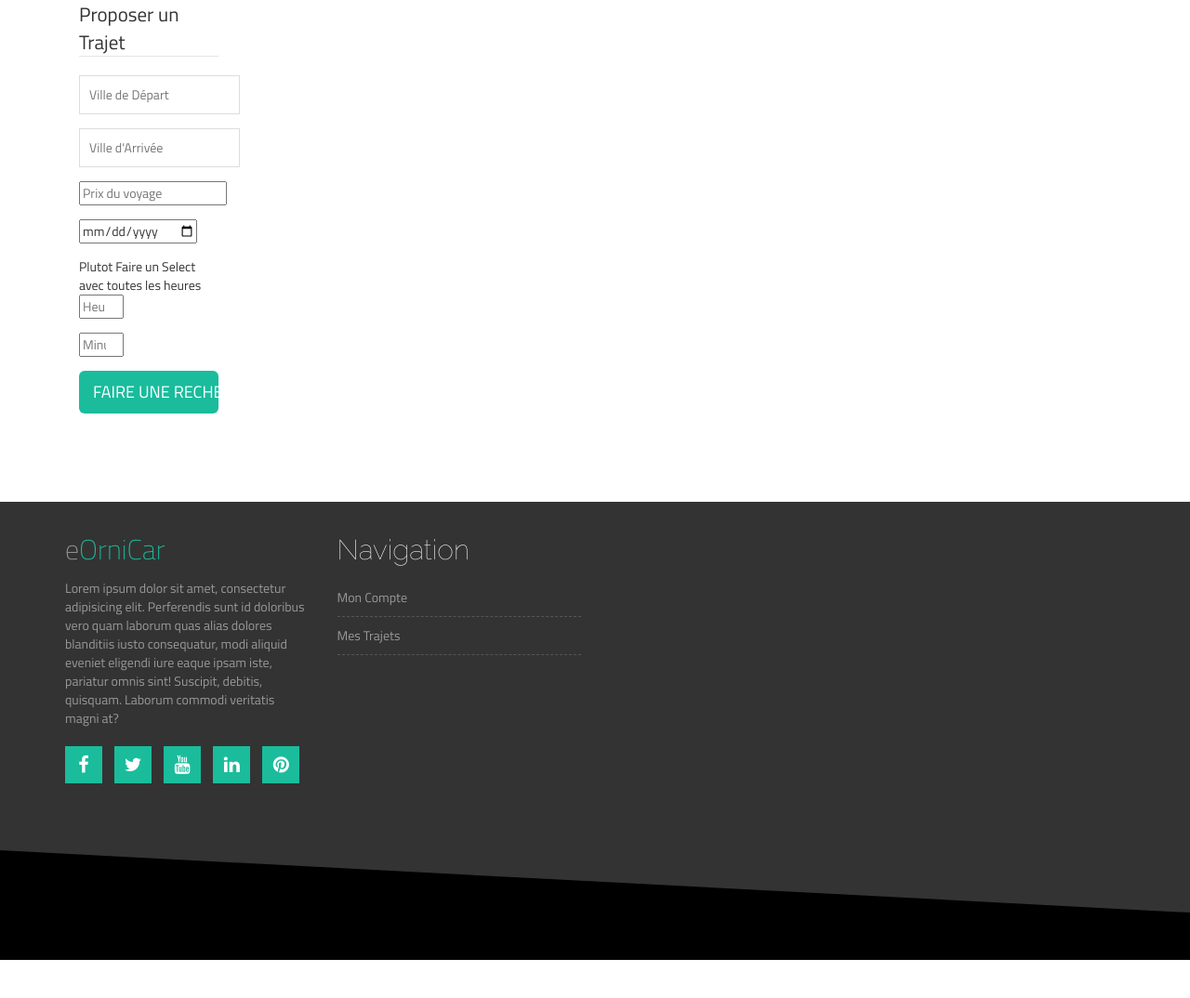
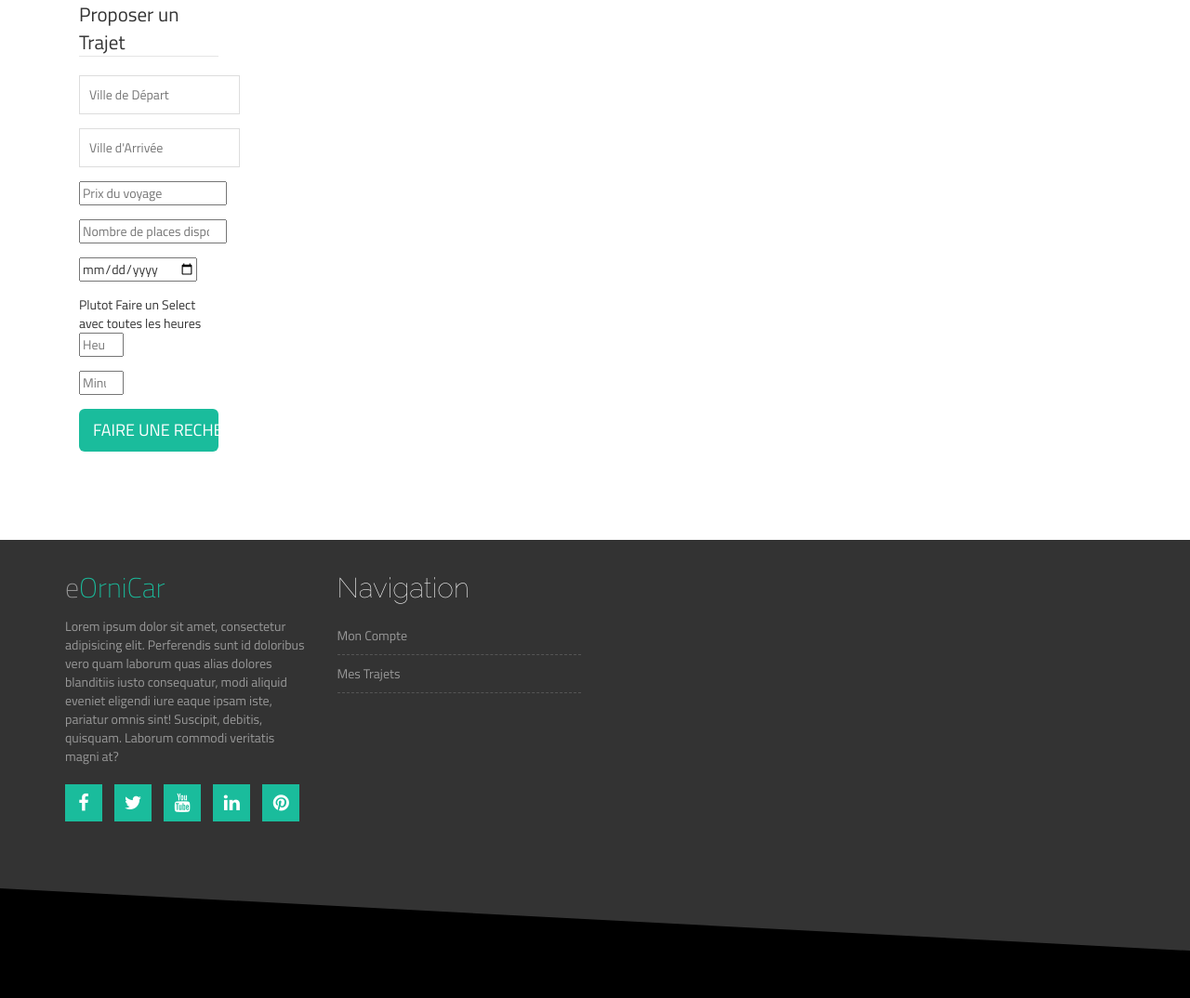
Before and after one commit to Wolfsister/SpartanProjectDDOrniCar, a PHP site: page /proposerTrajet.php in a window 1280 px wide. Shown: the part 327-1401 px from the top of the page at 93% size. Before the commit the page ends 1360 px from the top, so only its background shows below. Run offline with PHP 8.4, Linux system fonts and the light colour scheme; some libraries are stand-ins or nearby versions.

Commit message:
Notes de quoi faire dans AVoirPlusTard

```diff
--- a/PhpSpartanProject/code/proposerTrajet.php
+++ b/PhpSpartanProject/code/proposerTrajet.php
@@ -46,6 +46,14 @@ include '../pagetype/hautPage.php';
                         </div>
 
                         <div class="form-group">
+                            <div class="col-md-12 col-xs-12 col-sm-12  splan">
+                                <div class="input-group">
+                                    <input type="number" min='0' name="places" id="places" placeholder="Nombre de places disponibles pour les passagers"/>
+                                </div>
+                            </div>
+                        </div>
+
+                        <div class="form-group">
                             <div class="col-md-12 col-xs-12 col-sm-12">
                                 <input type="date" name="date" min='2015-05-16' placeholder="Date (YYYY-MM-DD)">
                             </div>
--- a/PhpSpartanProject/communication/AVoirPlusTard.txt
+++ b/PhpSpartanProject/communication/AVoirPlusTard.txt
@@ -4,7 +4,13 @@ Priorité : 1 important, 2 moins important..etc
 ------------------------------------------------------------------------
 
 
+11111111- Ajouter colonnes autoroute 1 ou 0, et nbPlaces dans table trajet. Donc aussi refaire formulaire proposition trajet ainsi que la fonction insert into trajet !
+
+
+
 6- (MAJ DENIS : En fait pas trop grave parce que si on fait une recherche, le probleme se "compense" ) Regler probleme encodage de la BDD. (Orléans devient OrlÃ©ans )
+
+2- Fonction pour calculer nb places dispo dans trajet
 
 2- Trier fonctions et les mettre dans des sous-fonctions.php afin de les retrouver plus facilement
 
```
